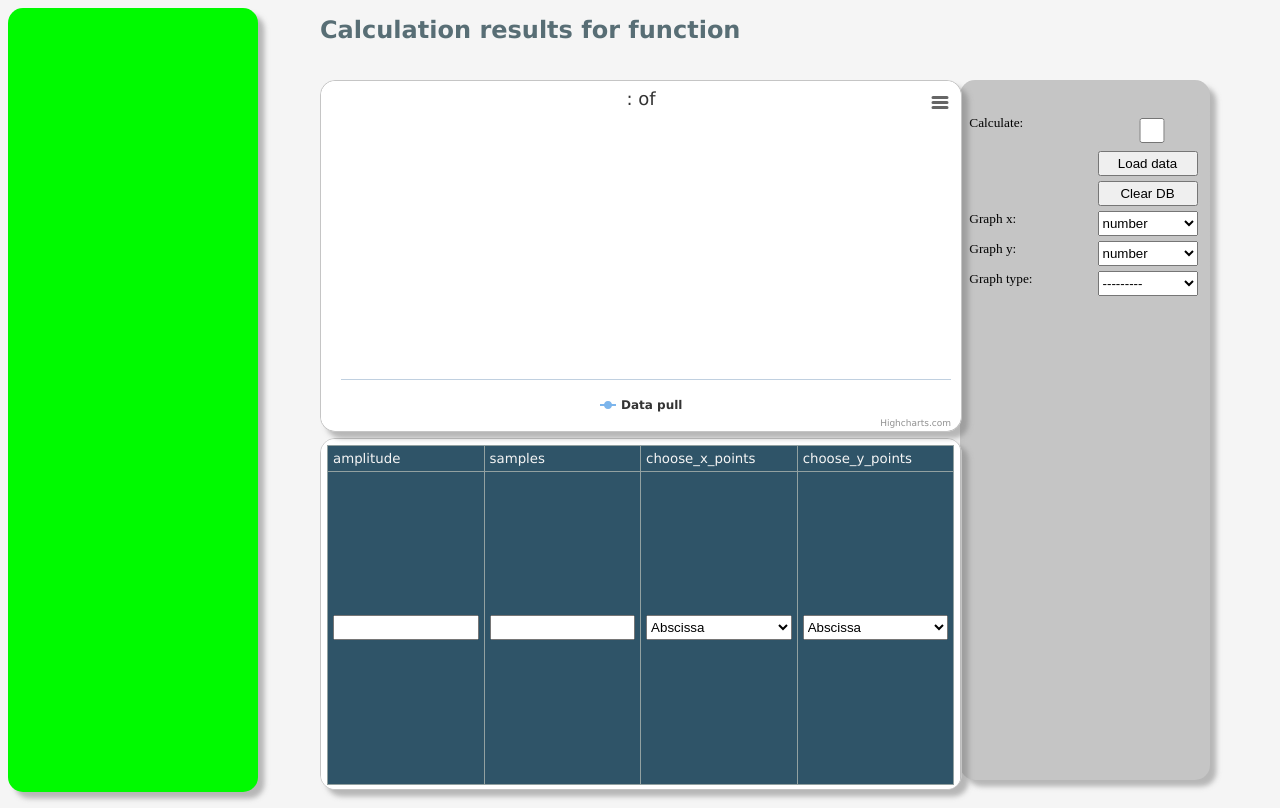
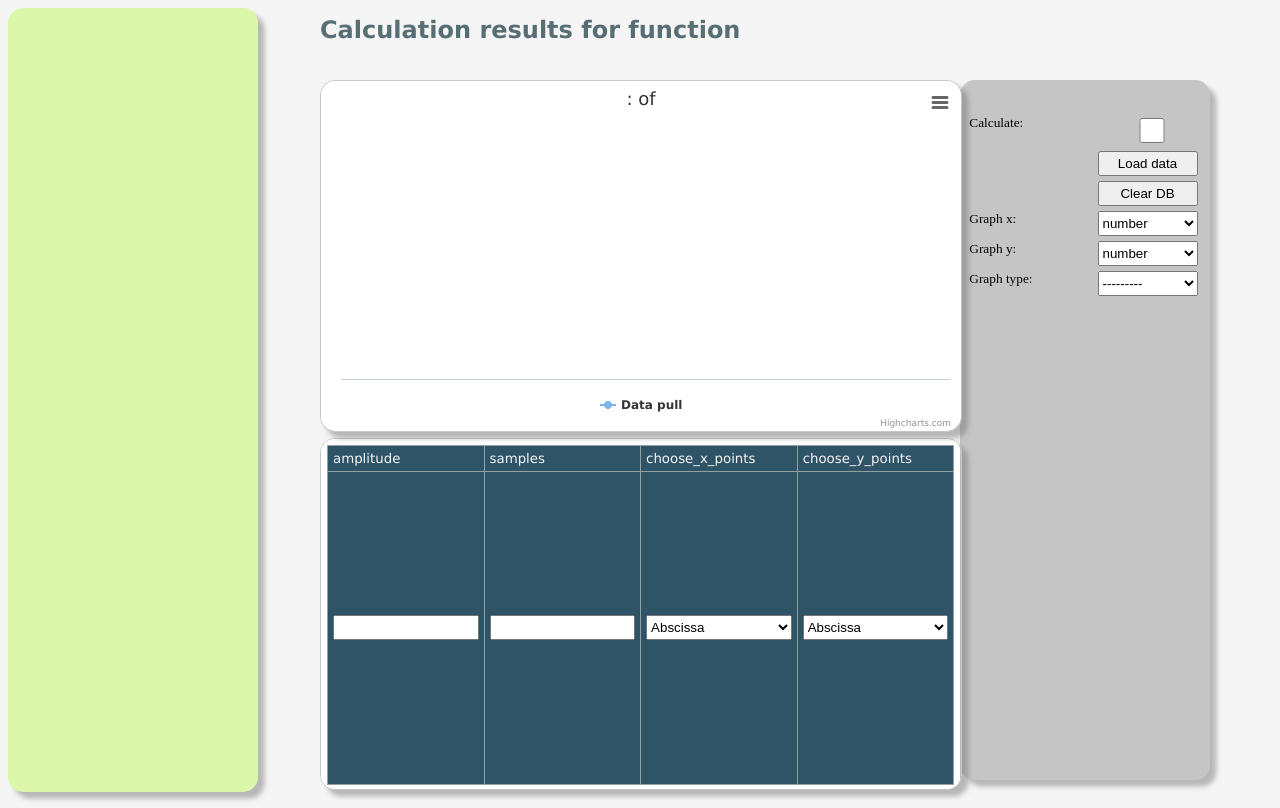
Before and after one commit to vetakim/Lucy, a Django app: template Lucy/ElfenLied/templates/lucyDJ/home.html in a window 1280 px wide. Run offline with Django 3.2, Linux system fonts and the light colour scheme; the template is opened without the code that fills it: values that come from a table or form of the project are taken from there, others are empty; parts of the project's set-up code (start-up, migrations or seed data) failed here and were passed over.

Commit message:
Цвет тестовой панели на более мягкий

```diff
--- a/Lucy/ElfenLied/templates/lucyDJ/base.html
+++ b/Lucy/ElfenLied/templates/lucyDJ/base.html
@@ -111,7 +111,7 @@ body {
                 position: absolute
                 top: 10%;
                 left: 5%;
-                background: #00fa00;
+                background: #DCF6AA;
 
 
             }
```
